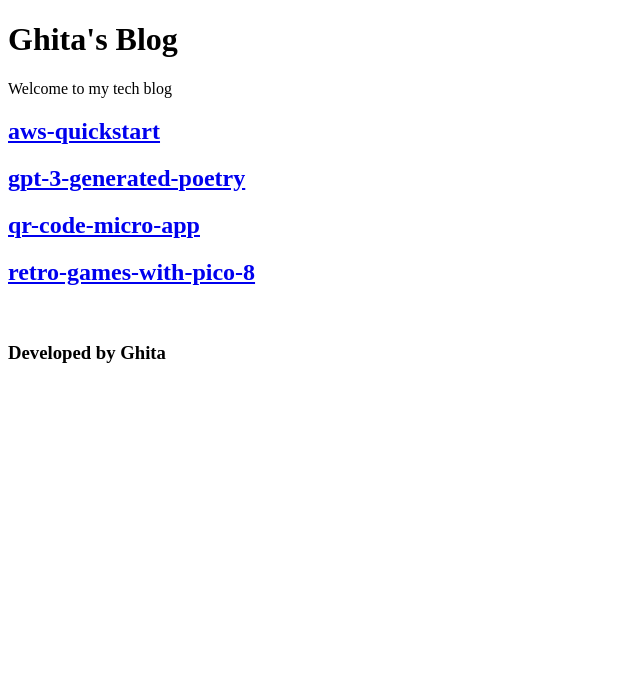
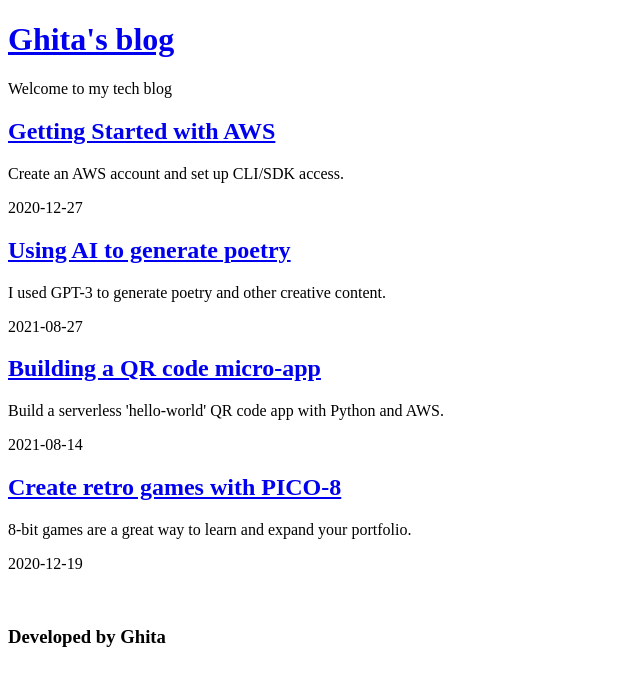
Before and after one commit to ghita/blog, a Next.js app: page / in a window 1280 px wide. Shown: the top 686 px of the page, without its empty margins (0-640 px from the left). Built offline with nearby package versions, Linux system fonts and the light colour scheme.

Commit message:
use grey-matter to get metadata from MDs

```diff
--- a/app/layout.tsx
+++ b/app/layout.tsx
@@ -1,3 +1,4 @@
+import Link from "next/link"
 import Head from "./head"
 
 export const metadata = {
@@ -13,7 +14,9 @@
 
   const header = (
     <header>
-      <h1>Ghita's Blog</h1>
+      <Link href="/">
+        <h1>Ghita's blog</h1>
+      </Link>
       <p>Welcome to my tech blog</p>
     </header>
   )
--- a/app/page.tsx
+++ b/app/page.tsx
@@ -1,21 +1,39 @@
 import fs from "fs";
 import Link from "next/link";
+import matter from "gray-matter";
+import { PostMetadata } from "@/components/PostMetadata";
 
-const getPostMetadata = () => {
+const getPostMetadata = () : PostMetadata[] => {
   const folder = "posts/";
   const files = fs.readdirSync(folder);
   const markdownFiles = files.filter((file) => file.endsWith(".md"));
-  const slugs = markdownFiles.map((file) => file.replace(".md", ""));
-  return slugs;
+
+
+  // gray-matter data
+  const posts = markdownFiles.map((fileName) => {
+    const fileContents = fs.readFileSync(`${folder}${fileName}`, "utf8");
+    const matterResult = matter(fileContents);
+
+    return {
+      title: matterResult.data.title,
+      date: matterResult.data.date,
+      subtitle: matterResult.data.subtitle,
+      slug: fileName.replace(".md", ""),
+    }
+  });
+
+  return posts;
 }
 
 const HomePage = () => {
   const postMetadata = getPostMetadata();
-  const postPreviews = postMetadata.map((slug) =>
+  const postPreviews = postMetadata.map((post) =>
     <div>
-      <Link href={`/posts/${slug}`}>
-        <h2>{slug}</h2>
+      <Link href={`/posts/${post.slug}`}>
+        <h2>{post.title}</h2>
       </Link>
+      <p>{post.subtitle}</p>
+      <p>{post.date}</p>
     </div>
   );
 
--- /dev/null
+++ b/components/PostMetadata.ts
@@ -0,0 +1,6 @@
+export interface PostMetadata {
+    title: string;
+    date: string;
+    subtitle: string;
+    slug: string;
+}
--- a/package.json
+++ b/package.json
@@ -9,6 +9,7 @@
     "lint": "next lint"
   },
   "dependencies": {
+    "gray-matter": "^4.0.3",
     "markdown-to-jsx": "^7.4.7",
     "next": "14.2.3",
     "react": "^18",
```
Also changed, not shown: app/posts/[slug]/page.tsx (+6 -4 lines), 1 other file (tests, documents, lock files or other folders).
